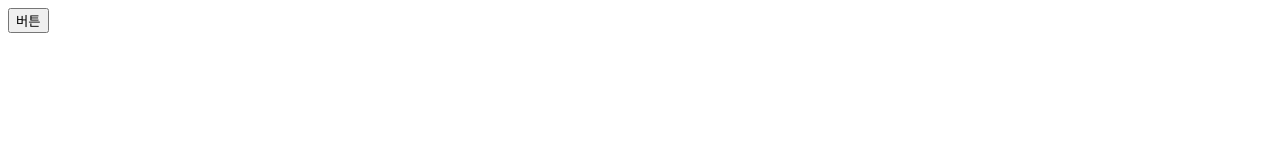
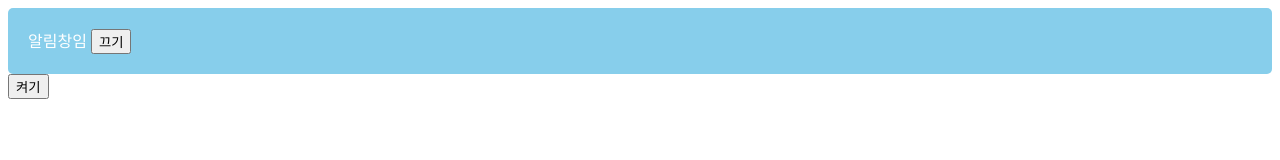
Before and after one commit to woooon0/lesson, a plain HTML site: page index.html in a window 1280 px wide. Drawn offline with Linux system fonts and the light colour scheme.

Commit message:
onoffbutton

```diff
--- a/index.html
+++ b/index.html
@@ -8,8 +8,10 @@
     <link rel="stylesheet" href="main.css">
 </head>
 <body>
-    <div class="alert-box">알림창임</div>
-    <button onclick = "document.getElementsByClassName('alert-box').style.display ='block'">버튼</button>
+    <div class="alert-box" id="alert">알림창임
+        <button onclick="document.getElementById('alert').style.display = 'none'">끄기</button>
+    </div>
+    <button onclick = "document.getElementById('alert').style.display ='block'">켜기</button>
 
 </body>
 </html>
--- a/main.css
+++ b/main.css
@@ -3,5 +3,5 @@
     padding: 20px;
     color: white;
     border-radius: 5px;
-    display: none;
+    display: block;
 }
```
